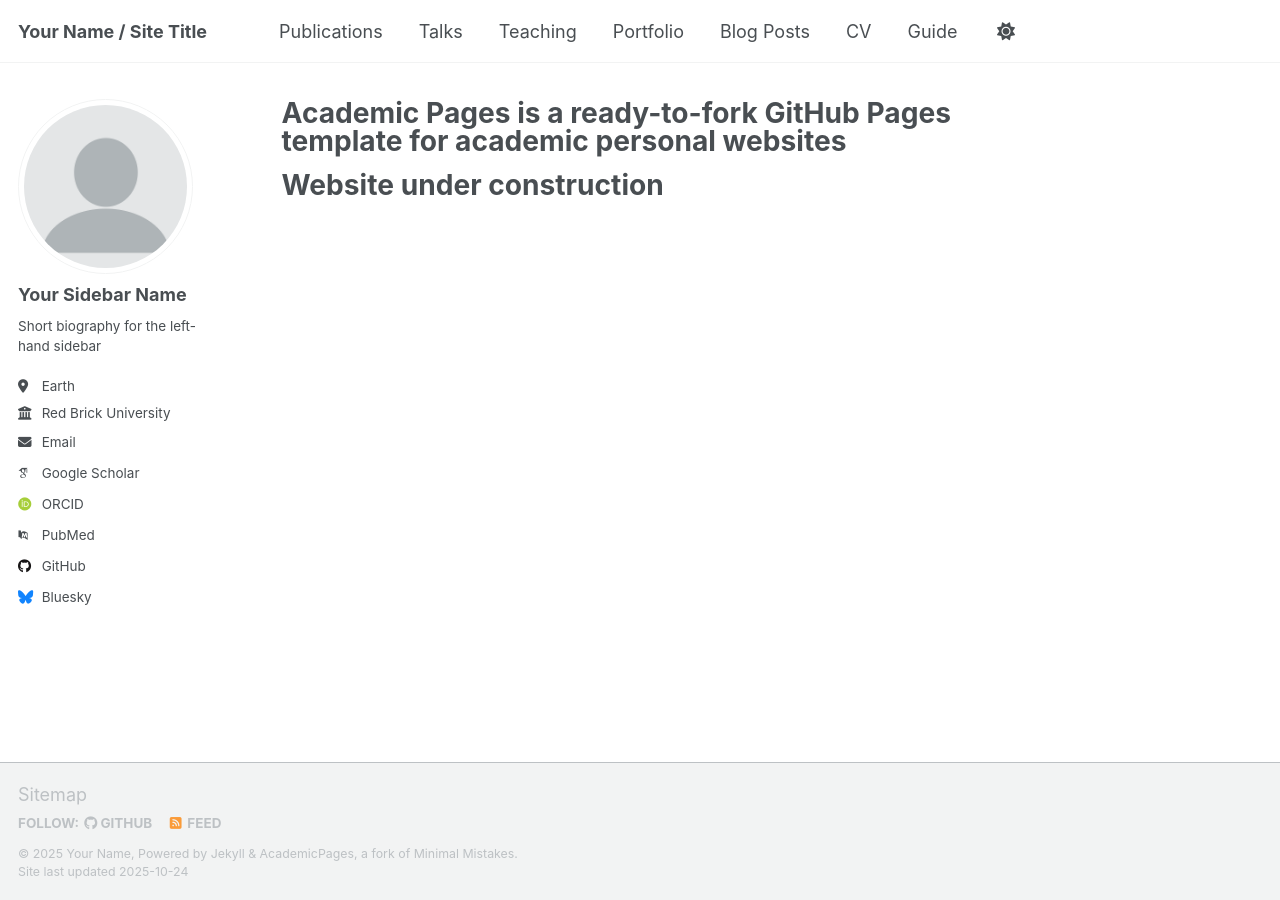
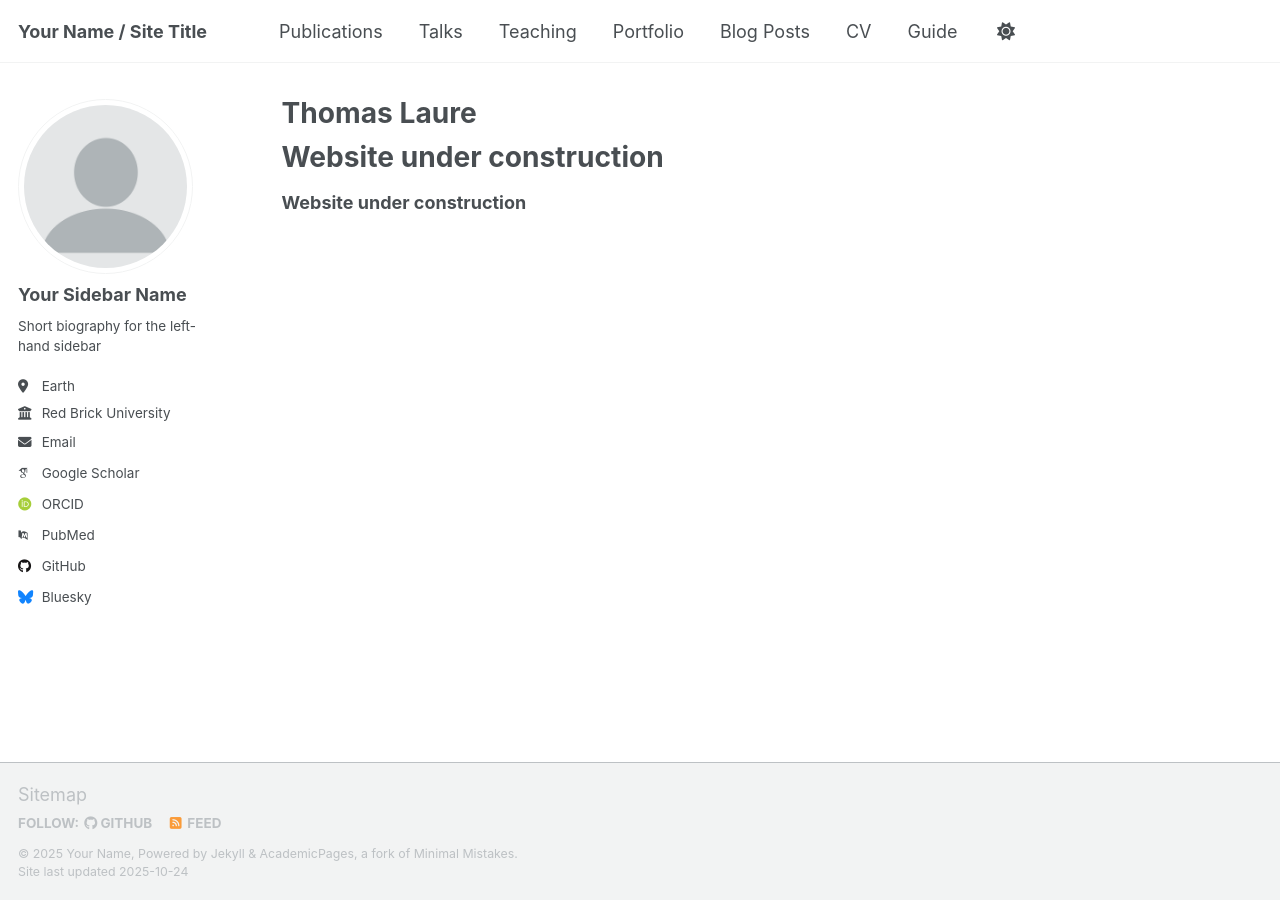
Before and after one commit to thomaslaure/thomaslaure.github.io, a Jekyll site: the page built from _pages/about.md, in a window 1280 px wide. Built offline with Jekyll 4.4.1, drawn with Linux system fonts in a browser that asks for light colours; some web fonts are replaced; a script that is not in the unit is left out.

Commit message:
front page

```diff
--- a/_pages/about.md
+++ b/_pages/about.md
@@ -1,6 +1,6 @@
 ---
 permalink: /
-title: "Academic Pages is a ready-to-fork GitHub Pages template for academic personal websites"
+title: "Thomas Laure"
 author_profile: true
 redirect_from:
   - /about/
@@ -8,3 +8,4 @@ redirect_from:
 ---
 
 # Website under construction
+**Website under construction**
```
